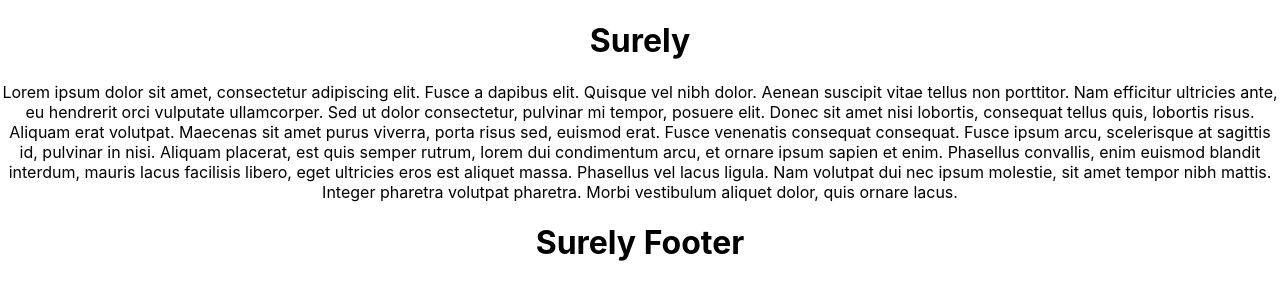
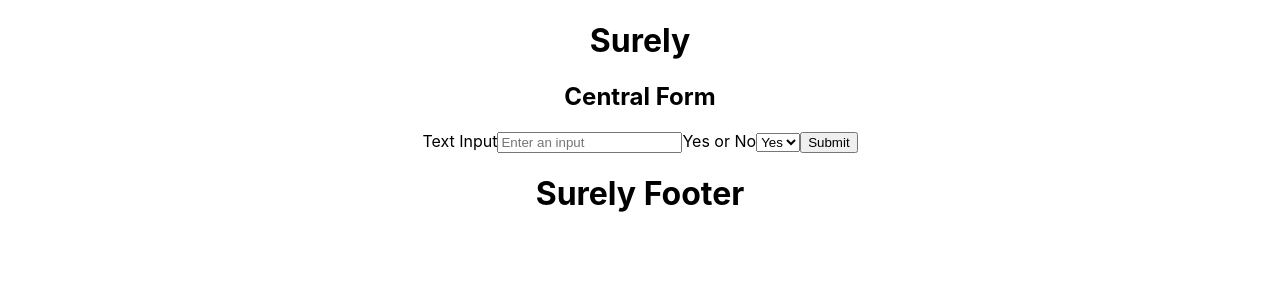
Before and after one commit to seansangpark/full-stack-takehome, a React (Create React App) app in the folder intsureview_fe/: page / in a window 1280 px wide. Shown: the top 300 px of the page. Built offline with nearby package versions, Linux system fonts and the light colour scheme.

Commit message:
basic form created with input and select

```diff
--- a/intsureview_fe/src/Central.js
+++ b/intsureview_fe/src/Central.js
@@ -3,22 +3,25 @@ import React from "react";
 const Central = () => {
   return (
     <div>
-      <p>
-        Lorem ipsum dolor sit amet, consectetur adipiscing elit. Fusce a dapibus
-        elit. Quisque vel nibh dolor. Aenean suscipit vitae tellus non
-        porttitor. Nam efficitur ultricies ante, eu hendrerit orci vulputate
-        ullamcorper. Sed ut dolor consectetur, pulvinar mi tempor, posuere elit.
-        Donec sit amet nisi lobortis, consequat tellus quis, lobortis risus.
-        Aliquam erat volutpat. Maecenas sit amet purus viverra, porta risus sed,
-        euismod erat. Fusce venenatis consequat consequat. Fusce ipsum arcu,
-        scelerisque at sagittis id, pulvinar in nisi. Aliquam placerat, est quis
-        semper rutrum, lorem dui condimentum arcu, et ornare ipsum sapien et
-        enim. Phasellus convallis, enim euismod blandit interdum, mauris lacus
-        facilisis libero, eget ultricies eros est aliquet massa. Phasellus vel
-        lacus ligula. Nam volutpat dui nec ipsum molestie, sit amet tempor nibh
-        mattis. Integer pharetra volutpat pharetra. Morbi vestibulum aliquet
-        dolor, quis ornare lacus.
-      </p>
+      <h2>Central Form</h2>
+      <form>
+        <label>
+          Text Input
+          <input
+            type="text"
+            placeholder="Enter an input"
+            required
+          />
+        </label>
+        <label>
+          Yes or No
+          <select required>
+            <option value="yes">Yes</option>
+            <option value="no">No</option>
+          </select>
+        </label>
+        <button type="submit">Submit</button>
+      </form>
     </div>
   );
 };
```
